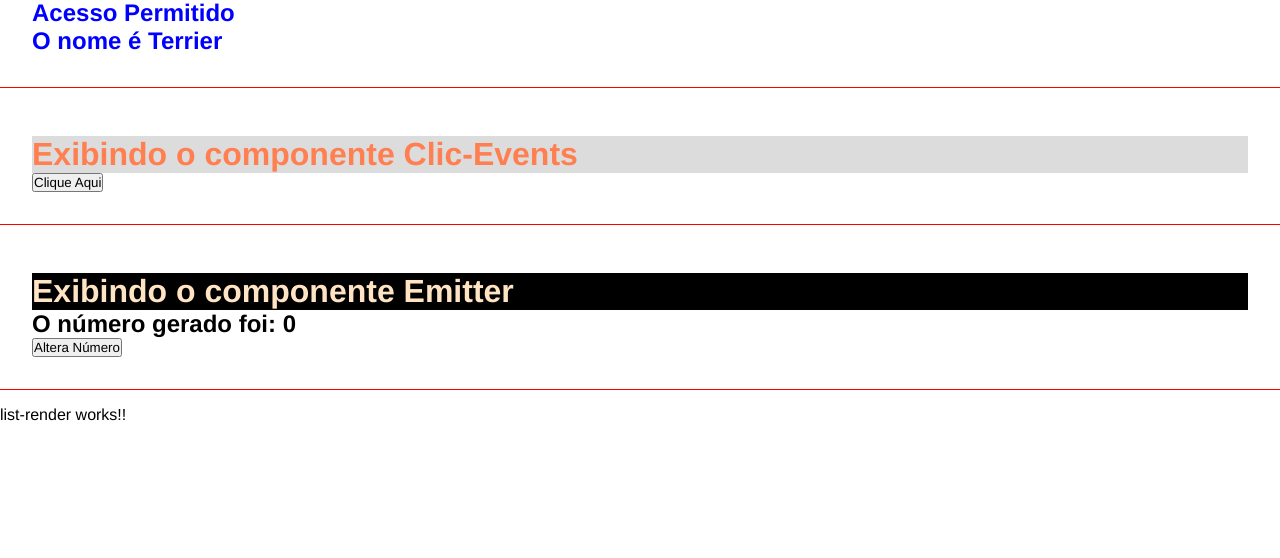
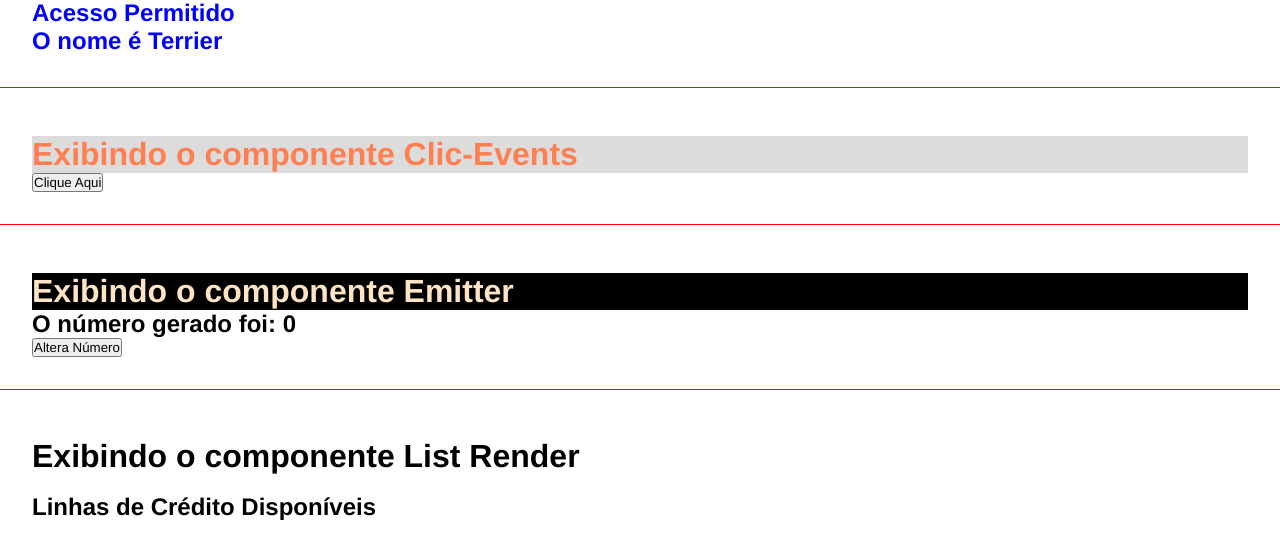
Before and after one commit to ernestopcaraujo/projectReviewAngular, an Angular app in the folder curso-angular/: page / in a window 1280 px wide. Shown: the part 880-1438 px from the top of the page. Built offline with nearby package versions, Linux system fonts and the light colour scheme.

Commit message:
feat: Added rendered list to layout

```diff
--- a/curso-angular/src/app/components/list-render/list-render.component.html
+++ b/curso-angular/src/app/components/list-render/list-render.component.html
@@ -1 +1,15 @@
-<p>list-render works!!</p>
+<div class="class">
+    <h1>Exibindo o componente List Render</h1>
+    <br>
+    <h2>Linhas de Crédito Disponíveis</h2>
+    <br>
+    <ul>
+        <li *ngFor="let creditLine of creditLines">
+            Linha de Crédito: {{creditLine.operation}}
+            <br>
+            Percentual Máximo de Crédito: {{creditLine.ltv}}%
+            <br>
+            <br>
+        </li>
+    </ul>
+</div>
```
